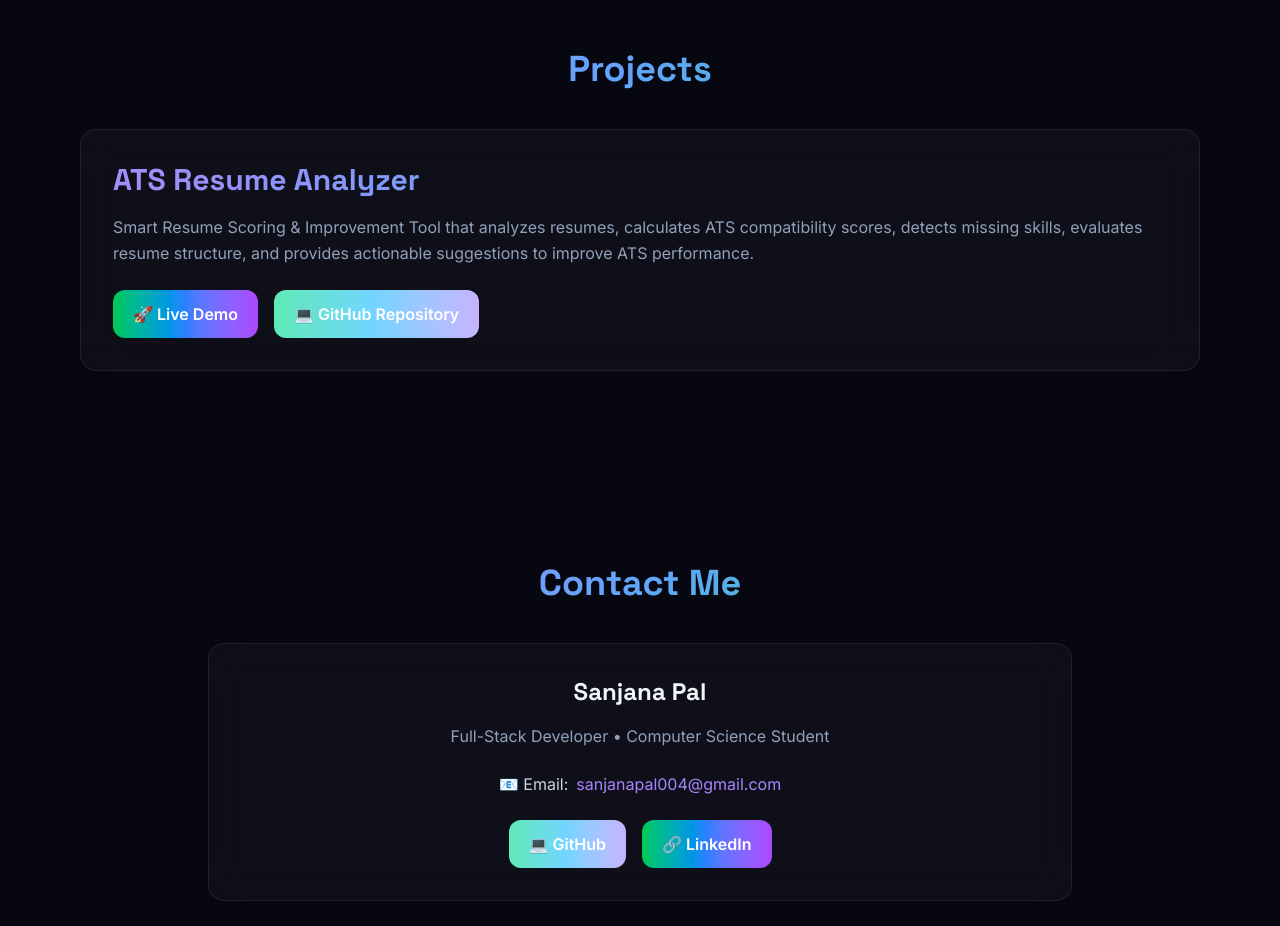
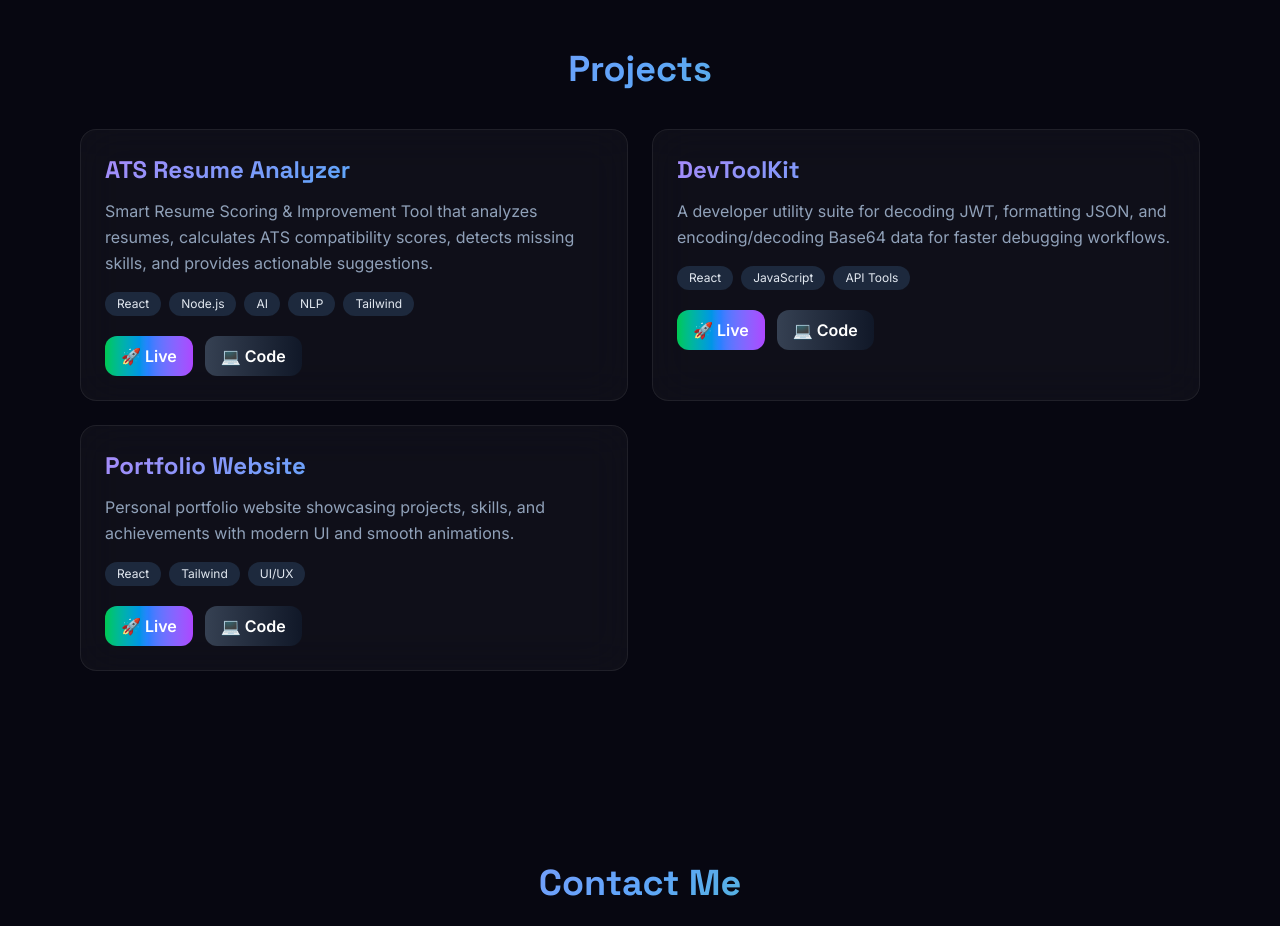
Before and after one commit to sankri15/Portfolio, a React (Vite) app: page / in a window 1280 px wide. Shown: the part 2920-3846 px from the top of the page. Built offline with nearby package versions, Linux system fonts and the light colour scheme.

Commit message:
updated projects section

```diff
--- a/src/components/Projects.jsx
+++ b/src/components/Projects.jsx
@@ -1,4 +1,31 @@
 function Projects() {
+  const projectList = [
+    {
+      title: "ATS Resume Analyzer",
+      description:
+        "Smart Resume Scoring & Improvement Tool that analyzes resumes, calculates ATS compatibility scores, detects missing skills, and provides actionable suggestions.",
+      live: "https://ats-resume-analyzer-sooty.vercel.app",
+      github: "https://github.com/sankri15/ATS_Resume_Analyzer",
+      tags: ["React", "Node.js", "AI", "NLP", "Tailwind"],
+    },
+    {
+      title: "DevToolKit",
+      description:
+        "A developer utility suite for decoding JWT, formatting JSON, and encoding/decoding Base64 data for faster debugging workflows.",
+      live: "https://developerstoolkit.vercel.app/",
+      github: "https://github.com/DevAniiii/DevToolKit",
+      tags: ["React", "JavaScript", "API Tools"],
+    },
+    {
+      title: "Portfolio Website",
+      description:
+        "Personal portfolio website showcasing projects, skills, and achievements with modern UI and smooth animations.",
+      live: "https://portfolio-phi-blue-99.vercel.app",
+      github: "https://github.com/your-github/portfolio",
+      tags: ["React", "Tailwind", "UI/UX"],
+    },
+  ];
+
   return (
     <section id="projects" className="section">
       <div className="max-w-6xl mx-auto px-4">
@@ -6,37 +33,54 @@ function Projects() {
           Projects
         </h2>
 
-        <div className="glass rounded-2xl p-8 card-lift glow-border">
-          <h3 className="text-3xl font-bold mb-4 gradient-text">
-            ATS Resume Analyzer
+        <div className="grid md:grid-cols-2 gap-6">
+          {projectList.map((project, index) => (
+            <div
+              key={index}
+              className="glass rounded-2xl p-6 card-lift glow-border hover:scale-[1.02] transition"
+            >
+              <h3 className="text-2xl font-bold mb-3 gradient-text">
+                {project.title}
               </h3>
 
-          <p className="text-slate-400 leading-relaxed mb-6">
-            Smart Resume Scoring & Improvement Tool that analyzes resumes,
-            calculates ATS compatibility scores, detects missing skills,
-            evaluates resume structure, and provides actionable suggestions
-            to improve ATS performance.
+              <p className="text-slate-400 mb-4 leading-relaxed">
+                {project.description}
               </p>
 
-          <div className="flex gap-4 flex-wrap">
+              {/* Tags */}
+              <div className="flex flex-wrap gap-2 mb-5">
+                {project.tags.map((tag, i) => (
+                  <span
+                    key={i}
+                    className="text-xs px-3 py-1 rounded-full bg-slate-800 text-slate-200"
+                  >
+                    {tag}
+                  </span>
+                ))}
+              </div>
+
+              {/* Buttons */}
+              <div className="flex gap-3 flex-wrap">
                 <a
-              href="https://ats-resume-analyzer-sooty.vercel.app"
+                  href={project.live}
                   target="_blank"
                   rel="noreferrer"
-              className="px-5 py-3 rounded-xl bg-gradient-to-r from-green-500 via-blue-500 to-purple-500 text-white font-semibold hover:scale-105 transition"
+                  className="px-4 py-2 rounded-xl bg-gradient-to-r from-green-500 via-blue-500 to-purple-500 text-white font-semibold hover:opacity-90 transition"
                 >
-              🚀 Live Demo
+                  🚀 Live
                 </a>
 
                 <a
-              href="https://github.com/sankri15/ATS_Resume_Analyzer"
+                  href={project.github}
                   target="_blank"
                   rel="noreferrer"
-              className="px-5 py-3 rounded-xl bg-gradient-to-r from-emerald-300 via-sky-300 to-violet-300 text-white font-semibold hover:scale-105 transition"
+                  className="px-4 py-2 rounded-xl bg-gradient-to-r from-gray-700 to-gray-900 text-white font-semibold hover:opacity-90 transition"
                 >
-              💻 GitHub Repository
+                  💻 Code
                 </a>
               </div>
+            </div>
+          ))}
         </div>
       </div>
     </section>
```
Lines whose indentation alone changed are shown as unchanged.
